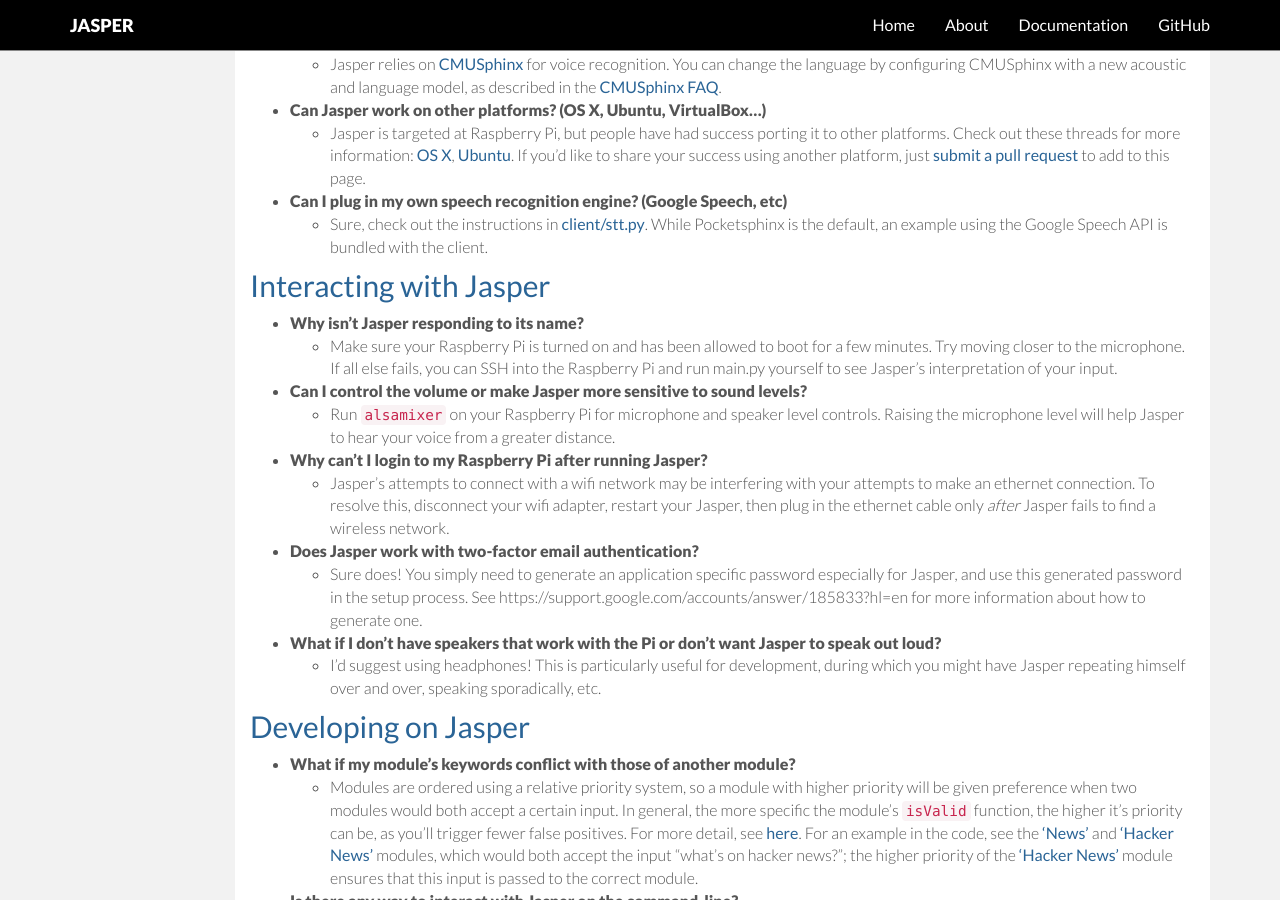
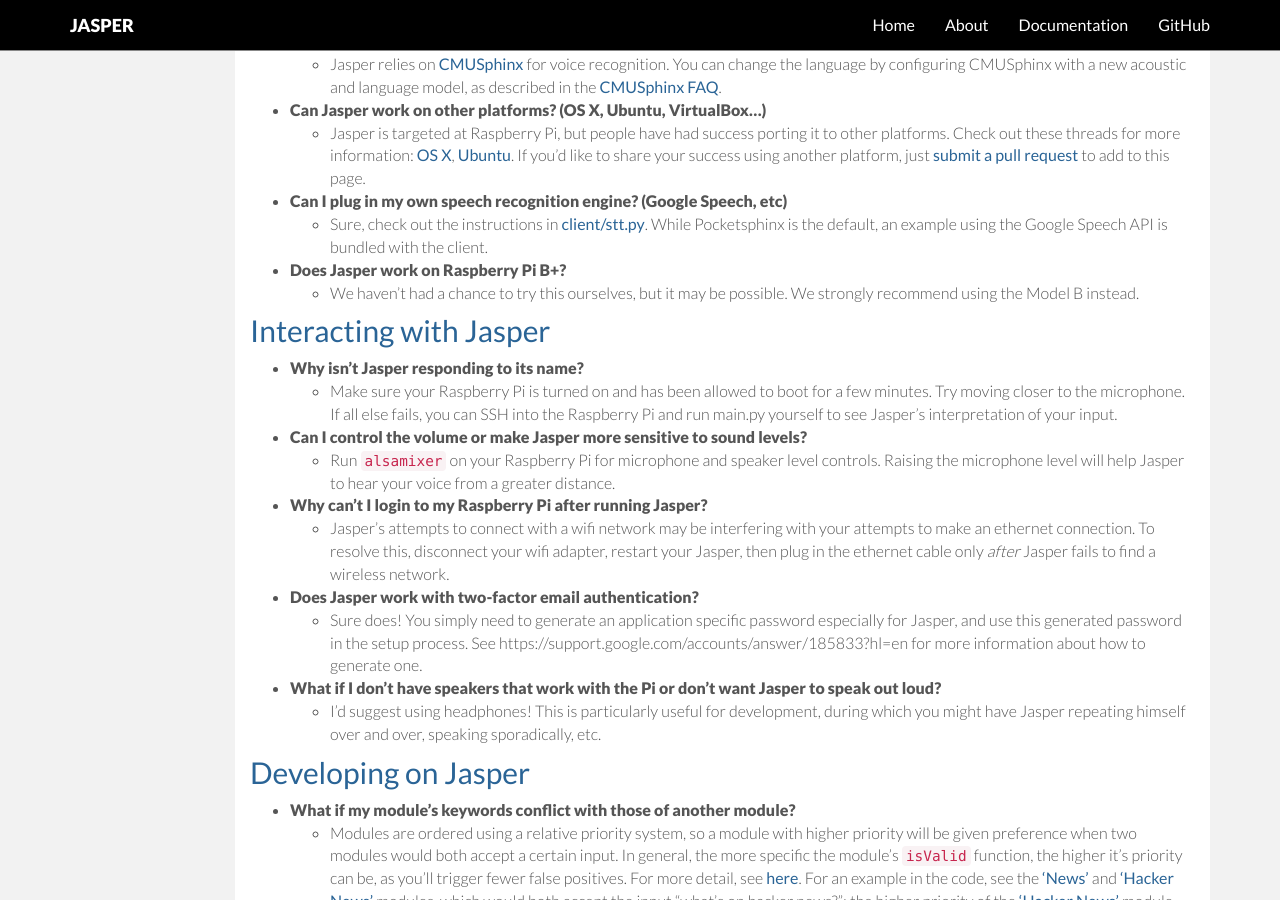
Before and after one commit to jasperproject/jasperproject.github.io, a Jekyll site: the page built from documentation/faq/index.md, in a window 1280 px wide and 900 px high, scrolled down 688 px. Built offline with Jekyll 4.4.1, drawn with Linux system fonts in a browser that asks for light colours; nearby versions of some CDN libraries.

Commit message:
faq for B+

```diff
--- a/documentation/faq/index.md
+++ b/documentation/faq/index.md
@@ -27,6 +27,8 @@
     - Jasper is targeted at Raspberry Pi, but people have had success porting it to other platforms. Check out these threads for more information: [OS X](https://github.com/jasperproject/jasper-client/issues/35), [Ubuntu](https://github.com/jasperproject/jasper-client/issues/20). If you'd like to share your success using another platform, just [submit a pull request](https://github.com/jasperproject/jasperproject.github.io/blob/master/documentation/faq/index.md) to add to this page.
 - __Can I plug in my own speech recognition engine? (Google Speech, etc)__
     - Sure, check out the instructions in [client/stt.py](https://github.com/jasperproject/jasper-client/blob/master/client/stt.py). While Pocketsphinx is the default, an example using the Google Speech API is bundled with the client.
+- __Does Jasper work on Raspberry Pi B+?__
+    - We haven't had a chance to try this ourselves, but it may be possible. We strongly recommend using the Model B instead.
 
 <h2 class="linked" id='interacting'><a href="#interacting" title="Permalink to this headline">Interacting with Jasper</a></h2>
 
```
